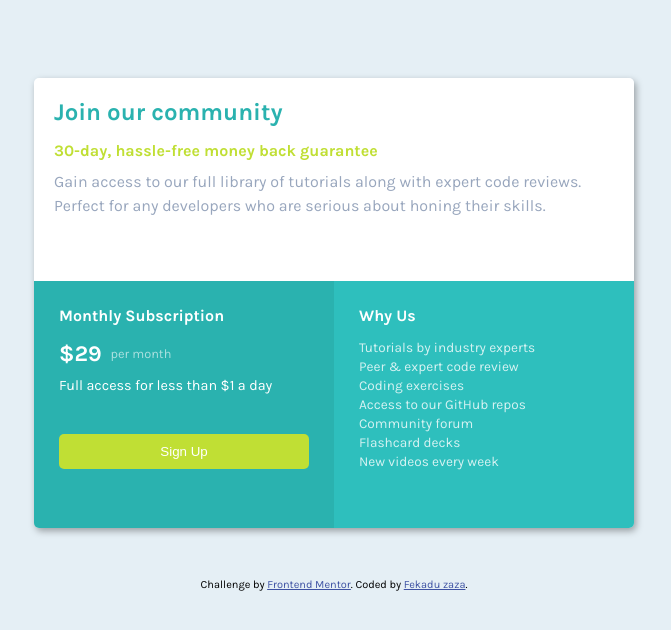
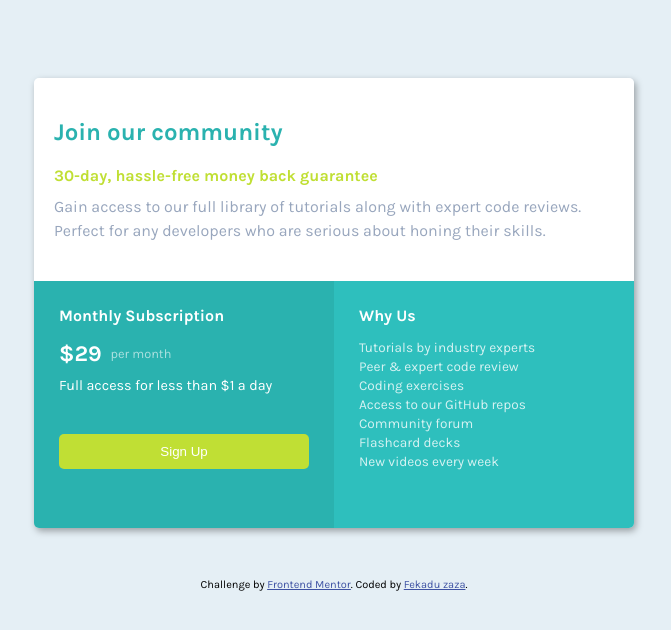
Before and after one commit to Fekaduzaza/frontend-mentor-price-card, a plain HTML site: page index.html in a window 1280 px wide. Shown: the whole page, without its empty margins (306-977 px from the left). Drawn offline with Linux system fonts and the light colour scheme.

Commit message:
Update style.css

```diff
--- a/style.css
+++ b/style.css
@@ -45,6 +45,7 @@ body {
 .left-section,
 .right-section {
   width: 100%;
+  height:100%;
   padding: 25px;
 }
 .top-section h2 {
@@ -115,13 +116,15 @@ ul {
     height: 45%;
     padding: 20px;
   }
+  .top-section h2{
+    margin:20px 0;
+  }
   .bottom-section {
     height: 55%;
   }
   .left-section,
   .right-section {
     width: 50%;
-    height: 100%;
     display: inline-block;
     vertical-align: top;
   }
```
